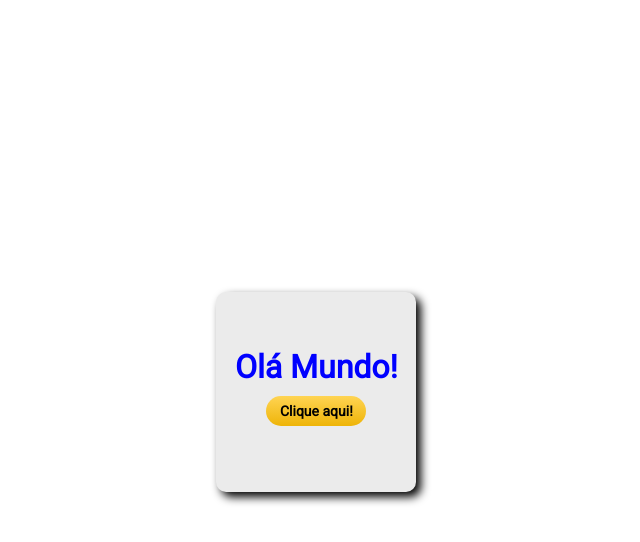
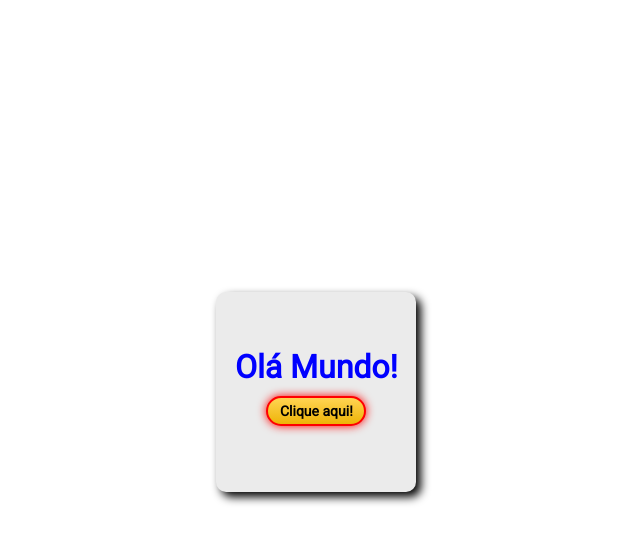
Before and after one commit to felipeozias/exercices_js, a plain HTML site: page 01_hello_console/index.html in a window 1280 px wide. In both pictures the pointer is over the button "Clique aqui!". Shown: the whole page, without its empty margins (306-946 px from the left). Drawn offline with Linux system fonts and the light colour scheme.

Commit message:
stile: modify style the home page

```diff
--- a/01_hello_console/index.css
+++ b/01_hello_console/index.css
@@ -10,7 +10,6 @@
 main {
     width: 96vw;
     height: 96vh;
-
 }
 
 div {
@@ -38,3 +37,8 @@ button {
     font-weight: bold;
     border: none;
 }
+
+button:hover {
+    border: solid 2px red;
+    box-shadow: 0 0 10px red;
+}
--- a/01_hello_console/index.js
+++ b/01_hello_console/index.js
@@ -1,5 +1,5 @@
+document.querySelector('#btn_console').onclick = ola_console;
+
 function ola_console() {
     console.log('Olá Console!');
 }
-
-document.querySelector('#btn_console').onclick = ola_console;
```
